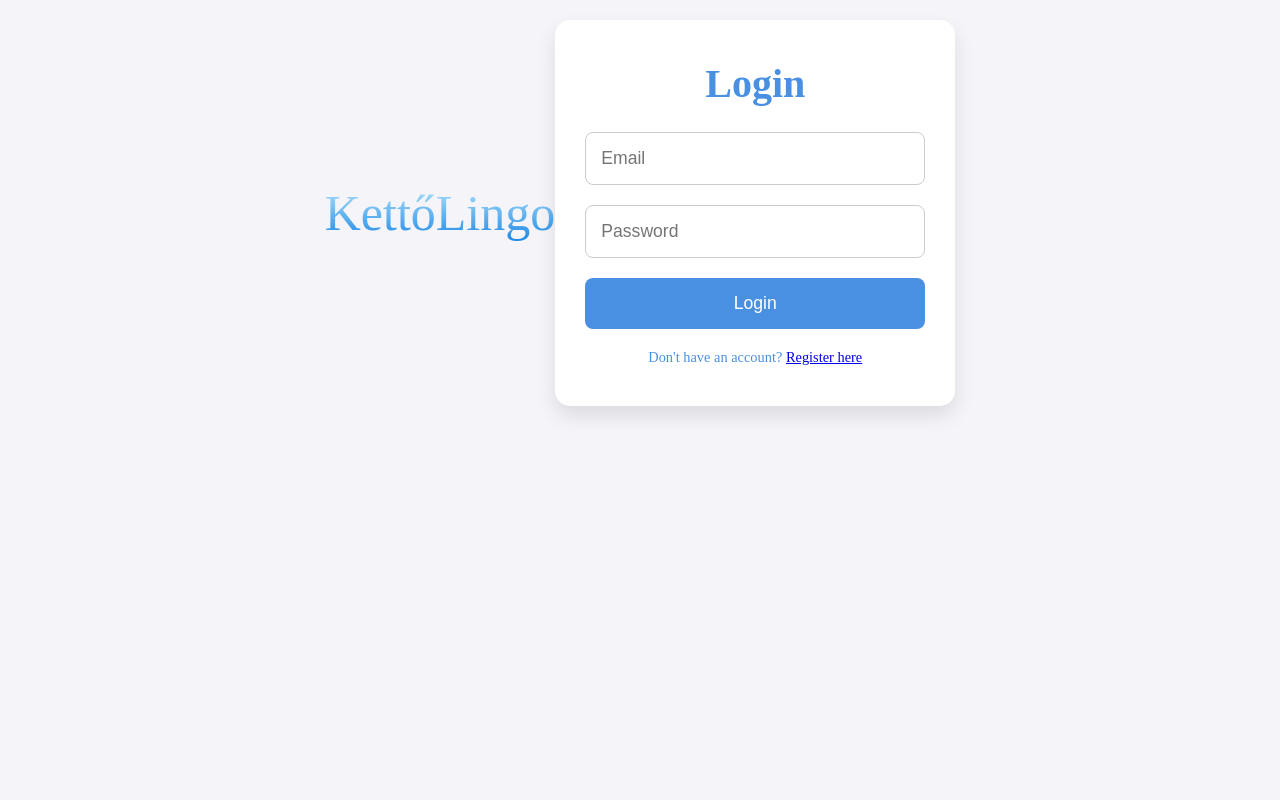
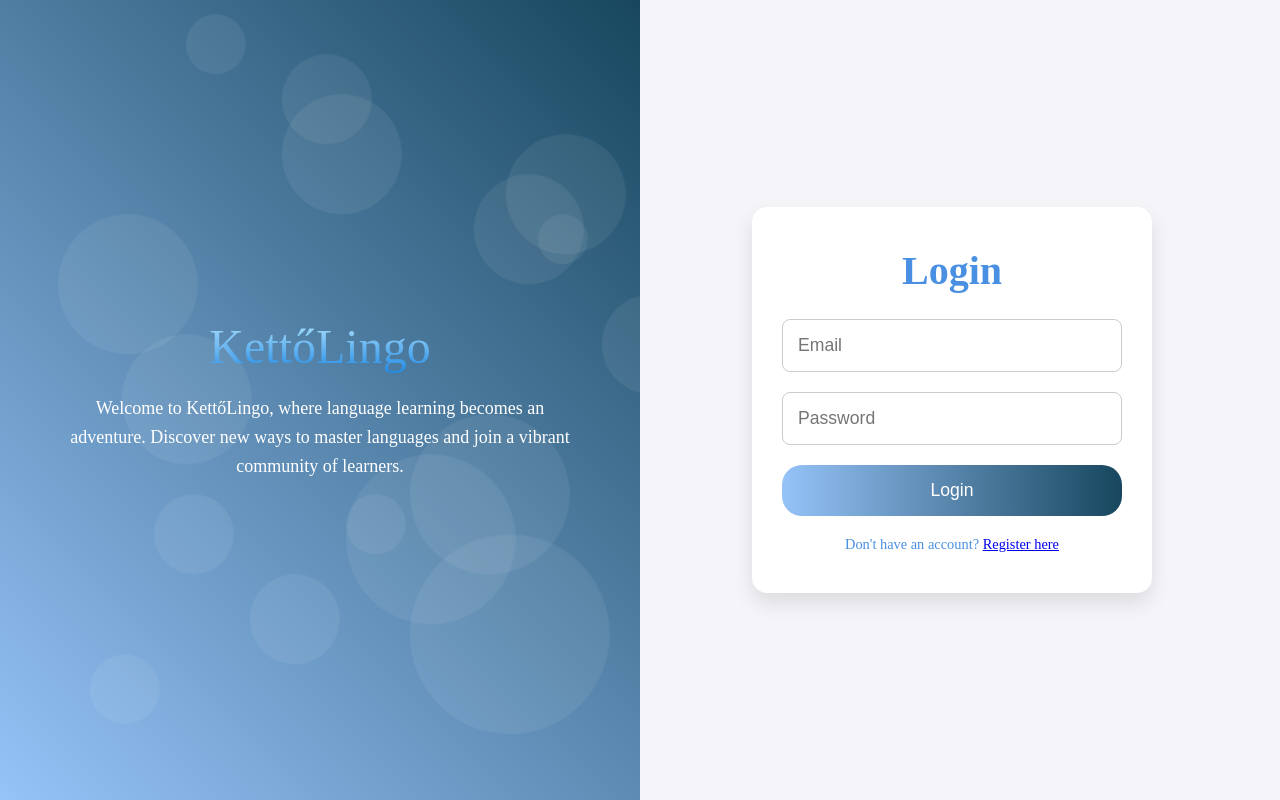
Before and after one commit to ChrappaCode/KettoLingo, a React (Vite) app in the folder FE/KettoLingoFE/: page /login in a window 1280 px wide. Built offline with nearby package versions, Linux system fonts and the light colour scheme; a web font is replaced by a local one.

Commit message:
Login css was changed

```diff
--- a/FE/KettoLingoFE/src/components/Login.jsx
+++ b/FE/KettoLingoFE/src/components/Login.jsx
@@ -36,7 +36,31 @@ function Login() {
 
   return (
     <div className={styles.container}>
-      <h1>KettőLingo</h1>
+      <div className={styles.leftSection}>
+        <h1>KettőLingo</h1>
+        <p>Welcome to KettőLingo, where language learning becomes an adventure. Discover new ways to master languages and join a vibrant community of learners.</p>
+
+        {/* Több partikulum hozzáadása */}
+        <div className={styles.particle}></div>
+        <div className={styles.particle}></div>
+        <div className={styles.particle}></div>
+        <div className={styles.particle}></div>
+        <div className={styles.particle}></div>
+        <div className={styles.particle}></div>
+                <div className={styles.particle}></div>
+        <div className={styles.particle}></div>
+        <div className={styles.particle}></div>
+        <div className={styles.particle}></div>
+        <div className={styles.particle}></div>
+        <div className={styles.particle}></div>
+                <div className={styles.particle}></div>
+        <div className={styles.particle}></div>
+        <div className={styles.particle}></div>
+        <div className={styles.particle}></div>
+        <div className={styles.particle}></div>
+        <div className={styles.particle}></div>
+      </div>
+
       <div className={styles.card}>
         <h2 className={styles.title}>Login</h2>
         <form className={styles.form} onSubmit={handleSubmit}>
--- a/FE/KettoLingoFE/src/components/login.module.css
+++ b/FE/KettoLingoFE/src/components/login.module.css
@@ -1,21 +1,217 @@
 
 .container {
   display: flex;
-  align-items: center;
-  justify-content: center;
-  height: 100%;
-  padding: 20px;
+  width: 100%;
+  height: 100vh;
+  overflow: hidden;
+  position: relative;
 }
 
+
+.leftSection {
+  width: 50%;
+  padding: 50px;
+  display: flex;
+  flex-direction: column;
+  justify-content: center;
+  align-items: center;
+  color: white;
+  position: relative;
+  z-index: 1;
+  background: linear-gradient(45deg, #96c3f8, #17465e);
+  overflow: hidden;
+}
+
+
+.leftSection h1 {
+  font-size: 3rem;
+  margin-bottom: 20px;
+  text-align: center;
+}
+
+.leftSection p {
+  font-size: 18px;
+  text-align: center;
+  margin: 0 auto;
+  max-width: 500px;
+  line-height: 1.6;
+}
+
+
 .card {
+  width: 400px;
   background: white;
   padding: 40px 30px;
   border-radius: 15px;
   box-shadow: 0 10px 20px rgba(0, 0, 0, 0.1);
-  width: 100%;
-  max-width: 400px;
+  position: absolute;
+  right: 10%;
+  top: 50%;
+  transform: translateY(-50%);
   text-align: center;
+  z-index: 2;
 }
+
+
+.particle {
+  position: absolute;
+  background-color: rgba(255, 255, 255, 0.1);
+  border-radius: 50%;
+  animation: float 4s ease-in-out infinite;
+  z-index: 0;
+  opacity: 0.7;
+}
+
+.particle:nth-child(1) {
+  width: 150px;
+  height: 150px;
+  top: 20%;
+  left: 10%;
+}
+
+.particle:nth-child(2) {
+  width: 100px;
+  height: 100px;
+  top: 50%;
+  left: 30%;
+}
+
+.particle:nth-child(3) {
+  width: 200px;
+  height: 200px;
+  top: 70%;
+  left: 60%;
+}
+
+.particle:nth-child(4) {
+  width: 50px;
+  height: 50px;
+  top: 30%;
+  left: 80%;
+}
+
+.particle:nth-child(5) {
+  width: 120px;
+  height: 120px;
+  top: 15%;
+  left: 40%;
+}
+
+.particle:nth-child(6) {
+  width: 80px;
+  height: 80px;
+  top: 65%;
+  left: 20%;
+}
+
+.particle:nth-child(7) {
+  width: 100px;
+  height: 100px;
+  top: 40%;
+  left: 90%;
+}
+
+.particle:nth-child(8) {
+  width: 60px;
+  height: 60px;
+  top: 5%;
+  left: 25%;
+}
+
+.particle:nth-child(9) {
+  width: 170px;
+  height: 170px;
+  top: 60%;
+  left: 50%;
+}
+
+.particle:nth-child(10) {
+  width: 130px;
+  height: 130px;
+  top: 45%;
+  left: 15%;
+}
+
+.particle:nth-child(11) {
+  width: 90px;
+  height: 90px;
+  top: 75%;
+  left: 35%;
+}
+
+.particle:nth-child(12) {
+  width: 110px;
+  height: 110px;
+  top: 25%;
+  left: 70%;
+}
+
+.particle:nth-child(13) {
+  width: 70px;
+  height: 70px;
+  top: 85%;
+  left: 10%;
+}
+
+.particle:nth-child(14) {
+  width: 160px;
+  height: 160px;
+  top: 55%;
+  left: 60%;
+}
+
+.particle:nth-child(15) {
+  width: 140px;
+  height: 140px;
+  top: 30%;
+  left: 5%;
+}
+
+.particle:nth-child(16) {
+  width: 120px;
+  height: 120px;
+  top: 20%;
+  left: 75%;
+}
+
+.particle:nth-child(17) {
+  width: 60px;
+  height: 60px;
+  top: 65%;
+  left: 50%;
+}
+
+.particle:nth-child(18) {
+  width: 90px;
+  height: 90px;
+  top: 10%;
+  left: 40%;
+}
+
+@keyframes float {
+  0% {
+    transform: translateY(0) translateX(0);
+  }
+  50% {
+    transform: translateY(-30px) translateX(30px);
+  }
+  100% {
+    transform: translateY(0) translateX(0);
+  }
+}
+
+
+.container::before {
+  content: '';
+  position: absolute;
+  top: 0;
+  right: 0;
+  width: 50%;
+  height: 100%;
+
+  z-index: 0;
+}
+
 
 .title {
   font-size: 2.5rem;
@@ -45,18 +241,16 @@
 
 .button {
   padding: 15px;
-  background-color: #4a90e2;
-  color: white;
+  font-size: 1.1rem;
+  background: linear-gradient(to right, #96c3f8, #17465e);
+  color: #fff;
   border: none;
-  border-radius: 8px;
-  font-size: 1.1rem;
+  border-radius: 20px;
   cursor: pointer;
-  transition: background-color 0.3s, transform 0.3s;
 }
 
 .button:hover {
-  background-color: #357ab8;
-  transform: translateY(-2px);
+  box-shadow: 0 4px 15px rgba(0, 0, 0, 0.3);
 }
 
 .link {
@@ -67,6 +261,35 @@
   text-decoration: none;
   transition: color 0.3s;
 }
+
 .link:hover {
   color: #357ab8;
 }
+
+@media (max-width: 1200px) {
+  .container {
+    flex-direction: column;
+    height: auto;
+    align-items: center;
+  }
+
+  .leftSection {
+    width: 100%;
+    padding: 20px;
+    height: auto;
+  }
+
+  .card {
+    position: relative;
+    top: auto;
+    transform: none;
+    margin: 20px auto;
+    width: 90%;
+    max-width: 400px;
+    display: flex;
+    flex-direction: column;
+    align-items: center;
+    margin-left: 70%;
+    margin-right: 50%;
+  }
+}
```
